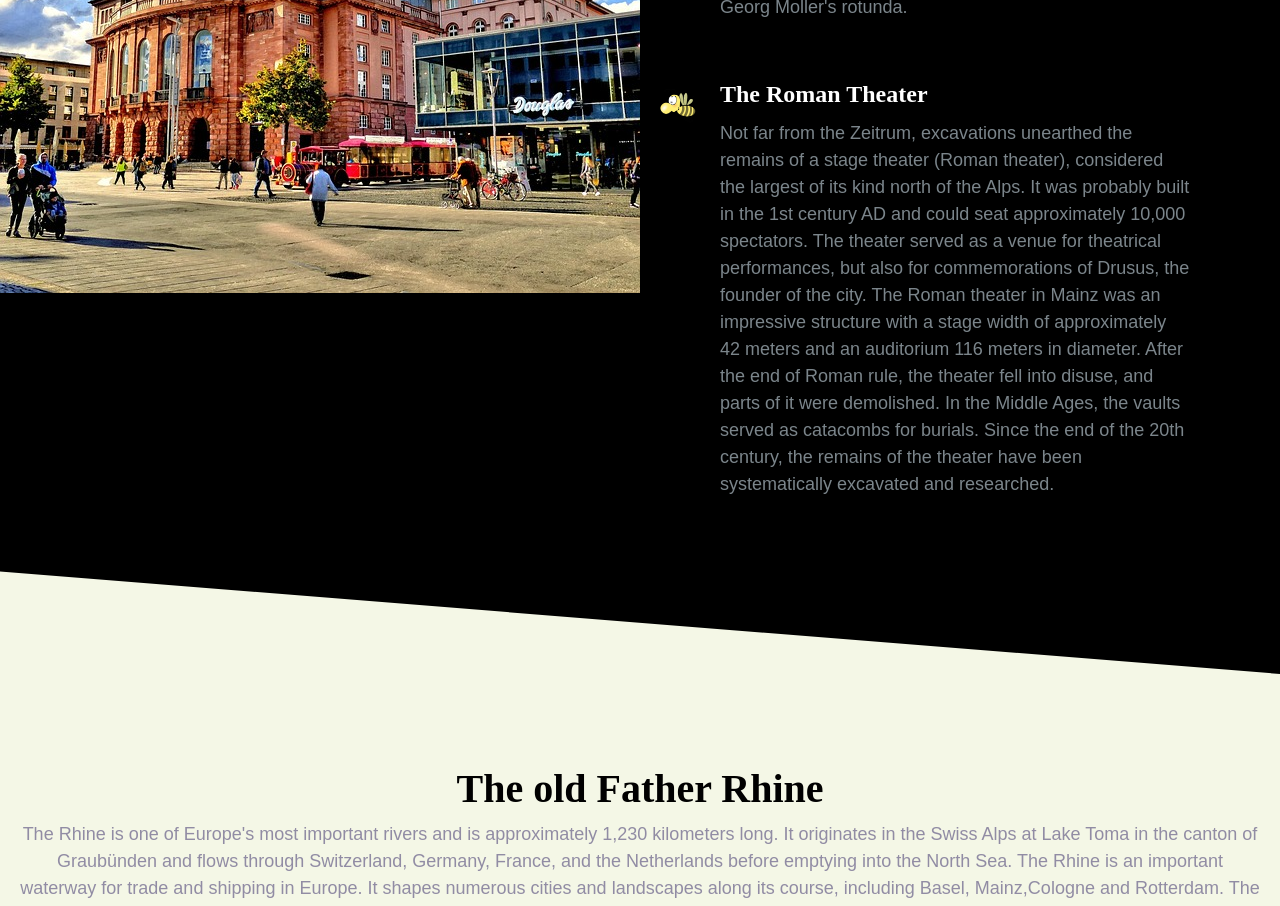
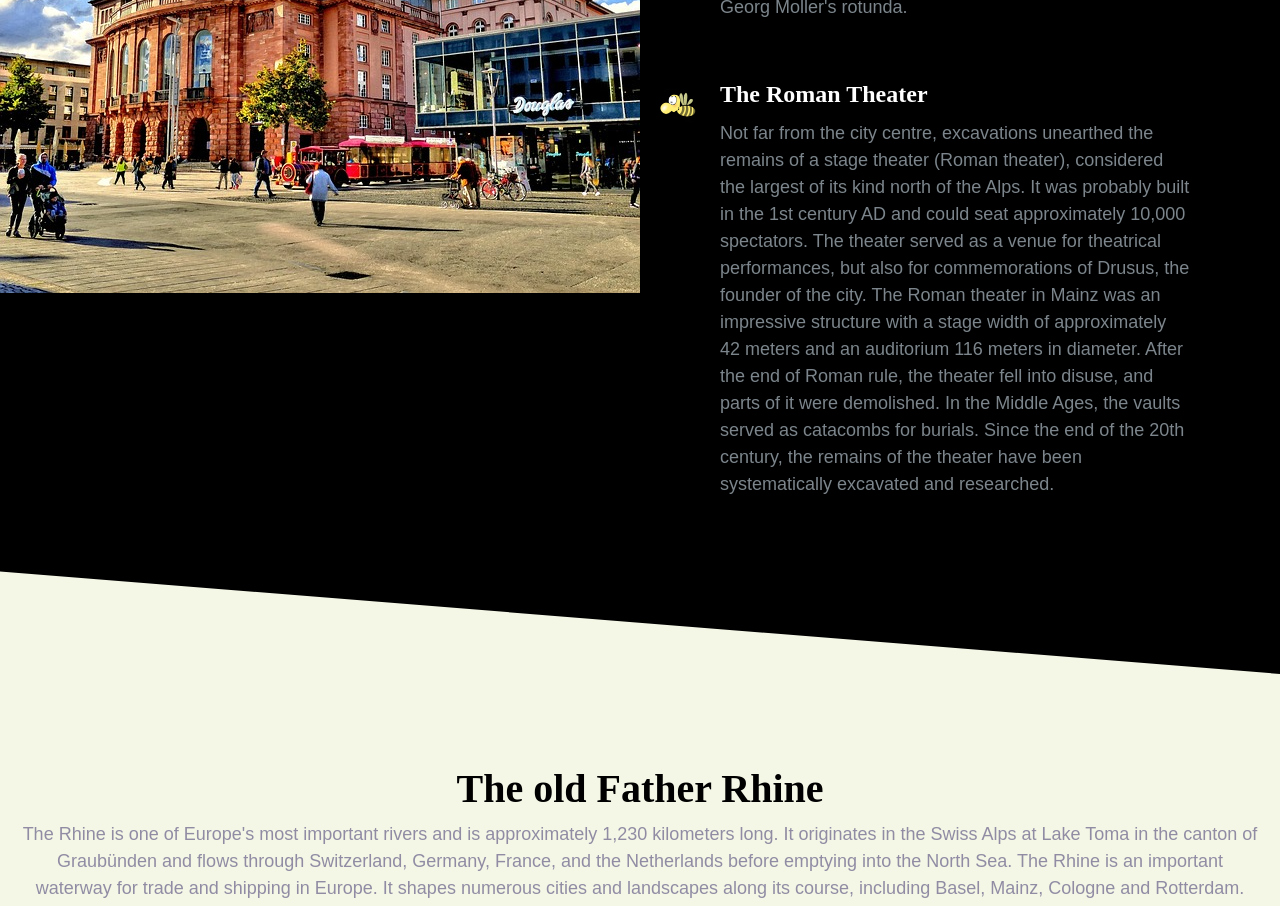
Before and after one commit to RALBERSME/myTown, a plain HTML site: page index.html in a window 1280 px wide. Shown: the part 5140-6046 px from the top of the page. Drawn offline with nearby package versions, Linux system fonts and the light colour scheme; files whose address does not match are found by name; a web font is replaced by a local one.

Commit message:
correction of typos

```diff
--- a/Maaraue.js
+++ b/Maaraue.js
@@ -39,7 +39,7 @@ const MaaraueArray = [
     card__title: "Allotment gardens",
     card__image: "images/Aue2.jpg",
     card__description:
-      "Allotment gardens, also known as allotment gardens, have a long tradition in Germany, dating back to the 19th century. The first known allotment garden was established in Leipzig in 1864 to provide urban workers with a means of self-sufficiency and recreation. Over time, allotment gardens became increasingly popular, especially after the First World War, as urbanization increased and people sought green oases. Today, there are over 1.4 million allotment gardens in Germany, used by around 800,000 people. ",
+      "Allotment gardens have a long tradition in Germany, dating back to the 19th century. The first known allotment garden was established in Leipzig in 1864 to provide urban workers with a means of self-sufficiency and recreation. Over time, allotment gardens became increasingly popular, especially after the First World War, as urbanization increased and people sought green oases. Today, there are over 1.4 million allotment gardens in Germany, used by around 800,000 people. ",
     card__more:
       "https://cdn.pixabay.com/photo/2010/12/07/08/allotment-1059_640.jpg",
   },
--- a/index.html
+++ b/index.html
@@ -359,19 +359,20 @@
                   The Roman Theater
                 </h3>
                 <p>
-                  Not far from the Zeitrum, excavations unearthed the remains of
-                  a stage theater (Roman theater), considered the largest of its
-                  kind north of the Alps. It was probably built in the 1st
-                  century AD and could seat approximately 10,000 spectators. The
-                  theater served as a venue for theatrical performances, but
-                  also for commemorations of Drusus, the founder of the city.
-                  The Roman theater in Mainz was an impressive structure with a
-                  stage width of approximately 42 meters and an auditorium 116
-                  meters in diameter. After the end of Roman rule, the theater
-                  fell into disuse, and parts of it were demolished. In the
-                  Middle Ages, the vaults served as catacombs for burials. Since
-                  the end of the 20th century, the remains of the theater have
-                  been systematically excavated and researched.
+                  Not far from the city centre, excavations unearthed the
+                  remains of a stage theater (Roman theater), considered the
+                  largest of its kind north of the Alps. It was probably built
+                  in the 1st century AD and could seat approximately 10,000
+                  spectators. The theater served as a venue for theatrical
+                  performances, but also for commemorations of Drusus, the
+                  founder of the city. The Roman theater in Mainz was an
+                  impressive structure with a stage width of approximately 42
+                  meters and an auditorium 116 meters in diameter. After the end
+                  of Roman rule, the theater fell into disuse, and parts of it
+                  were demolished. In the Middle Ages, the vaults served as
+                  catacombs for burials. Since the end of the 20th century, the
+                  remains of the theater have been systematically excavated and
+                  researched.
                 </p>
               </div>
             </div>
@@ -390,7 +391,7 @@
           Switzerland, Germany, France, and the Netherlands before emptying into
           the North Sea. The Rhine is an important waterway for trade and
           shipping in Europe. It shapes numerous cities and landscapes along its
-          course, including Basel, Mainz,Cologne and Rotterdam. The video shows
+          course, including Basel, Mainz, Cologne and Rotterdam. The video shows
           the Rhine Falls near Schaffhausen (Switzerland).
         </p>
       </header>
```
Also changed, not shown: History.html (+5 -5 lines), oldTown2.html (+1 -1 lines).
